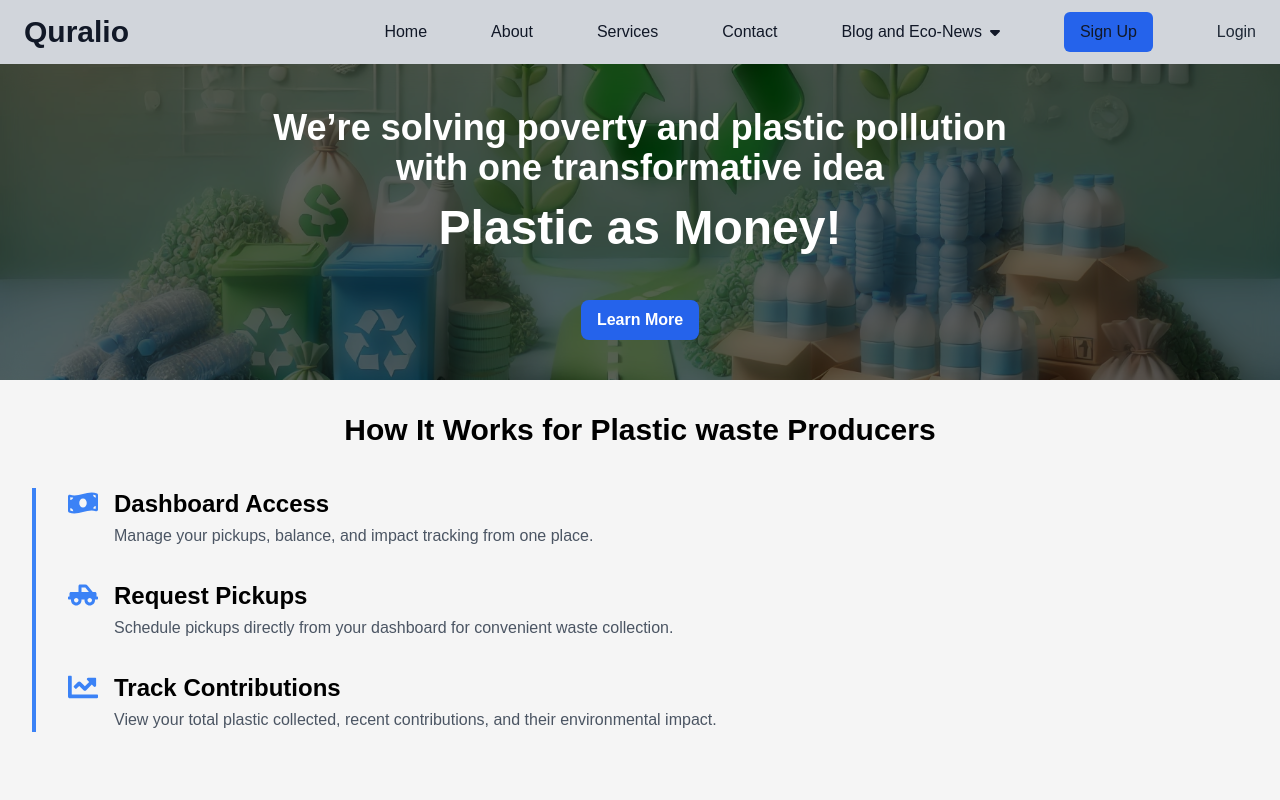
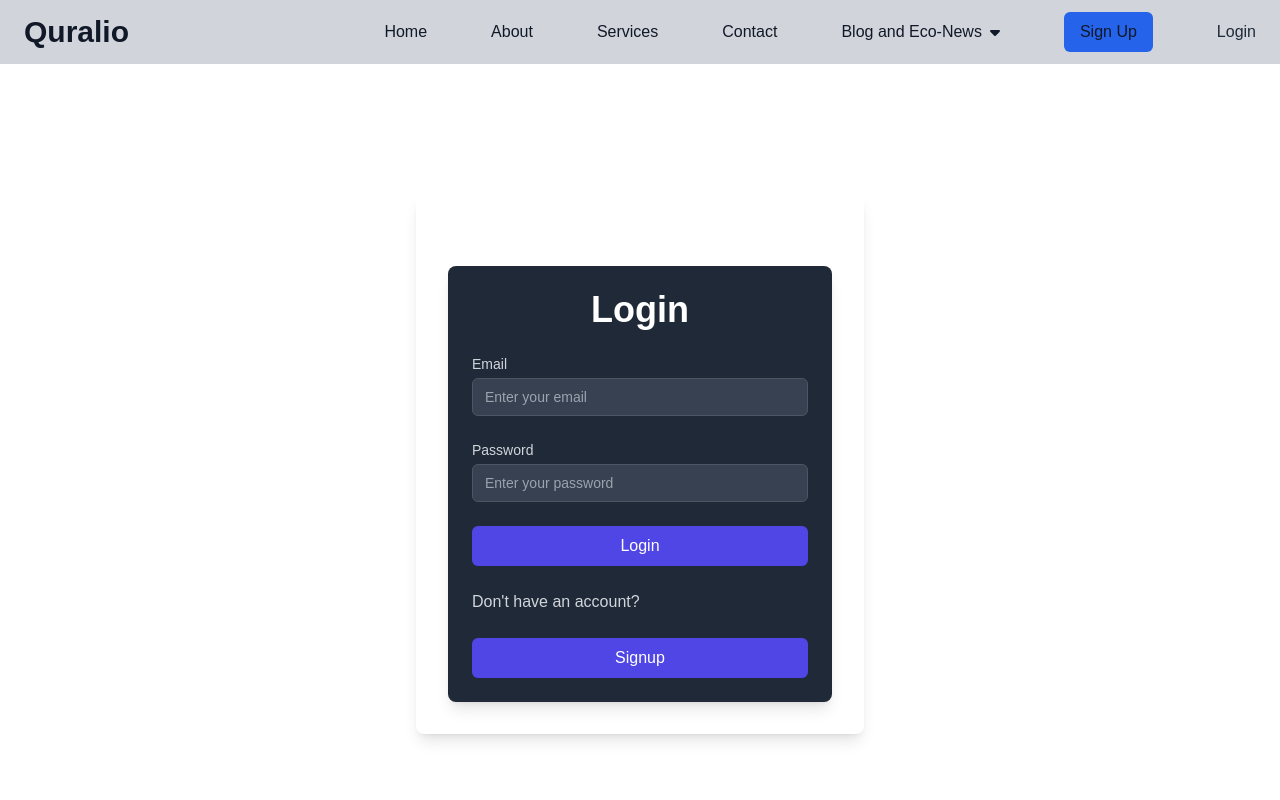
Before and after one commit to duresaguye/Quralio, a Next.js app: page / in a window 1280 px wide. Shown: the top 800 px of the page. Built offline with nearby package versions, Linux system fonts and the light colour scheme.

Commit message:
eslint rule modfied

```diff
--- a/src/app/page.js
+++ b/src/app/page.js
@@ -1,55 +1,77 @@
-// components/HomePage.js
+
 "use client";
 
-import { useRef } from 'react';
-import Sidebar from "@/components/Sidebar";
-import Testimonials from "@/components/Testimonials";
-import HowItWorks from "@/components/HowItWorks";
-import CallToAction from '@/components/CallToAction';
+import React, { useState } from 'react';
+import { useRouter } from 'next/navigation';
 
-export default function HomePage() {
-  // Create a reference for the How It Works section
-  const howItWorksRef = useRef(null);
+const Login = () => {
+    const router = useRouter();
+    const [email, setEmail] = useState('');
+    const [password, setPassword] = useState('');
+    const [error, setError] = useState('');
 
-  // Function to scroll to the How It Works section
-  const scrollToHowItWorks = () => {
-    if (howItWorksRef.current) {
-      howItWorksRef.current.scrollIntoView({ behavior: 'smooth' });
+    const handleSubmit = async (e) => {
+        e.preventDefault();
+        const result = await signIn('credentials', {
+            redirect: false,
+            email,
+            password,
+        });
+
+        if (result.ok) {
+            router.push('/');
+        } else {
+            setError('Invalid email or password');
         }
     };
 
     return (
-    <div className="flex flex-col min-h-screen">
-        <div className="relative flex flex-col items-center justify-center bg-cover bg-center"
-             style={{ backgroundImage: "url('/background.webp')" }}
+        <div className="min-h-screen bg-white text-white flex items-center justify-center">
+            <div className="relative z-10 w-full max-w-md bg-opacity-90 p-8 rounded-lg shadow-lg text-white">
+                <form onSubmit={handleSubmit} className="space-y-6 bg-gray-800 p-6 rounded-lg shadow-lg mt-10">
+                    {error && <p className="text-red-500">{error}</p>}
+                    <h1 className="text-4xl font-bold mb-6 text-center">Login</h1>
+                    <div>
+                        <label htmlFor="email" className="block text-sm font-medium text-gray-300 mb-1">Email</label>
+                        <input
+                            type="email"
+                            id="email"
+                            value={email}
+                            onChange={(e) => setEmail(e.target.value)}
+                            className="w-full px-3 py-2 border border-gray-600 rounded-md bg-gray-700 text-gray-200 placeholder-gray-400 focus:outline-none focus:ring-indigo-500 focus:border-indigo-500 sm:text-sm"
+                            placeholder="Enter your email"
+                            required
+                        />
+                    </div>
+                    <div>
+                        <label htmlFor="password" className="block text-sm font-medium text-gray-300 mb-1">Password</label>
+                        <input
+                            type="password"
+                            id="password"
+                            value={password}
+                            onChange={(e) => setPassword(e.target.value)}
+                            className="w-full px-3 py-2 border border-gray-600 rounded-md bg-gray-700 text-gray-200 placeholder-gray-400 focus:outline-none focus:ring-indigo-500 focus:border-indigo-500 sm:text-sm"
+                            placeholder="Enter your password"
+                            required
+                        />
+                    </div>
+                    <button
+                        type="submit"
+                        className="bg-indigo-600 text-white px-4 py-2 rounded-md hover:bg-indigo-700 w-full transition duration-300"
                     >
-          {/* Background blur overlay */}
-          <div className="absolute inset-0 bg-black opacity-60 backdrop-blur-md"></div>
-
-          <h1 className="text-2xl md:text-4xl font-bold text-white text-center mb-4 relative z-10 mt-11">
-            We’re solving poverty and plastic pollution
-            <br />
-            with one transformative idea
-          </h1>
-          <p className="text-3xl md:text-5xl font-bold text-white text-center mb-8 relative z-10">
-            Plastic as Money!
-          </p>
-
+                        Login
+                    </button>
+                    <p className="mt-4 text-gray-300">Don&apos;t have an account?</p>
                     <button
-            onClick={scrollToHowItWorks}
-            className="mt-4 px-4 py-2 mb-10 bg-blue-600 text-white font-semibold rounded-lg hover:bg-blue-700 transition relative z-10"
+                        onClick={() => router.push('/signup')}
+                        className="bg-indigo-600 text-white px-4 py-2 rounded-md hover:bg-indigo-700 w-full transition duration-300"
                     >
-            Learn More
+                        Signup
                     </button>
+                </form>
             </div>
-
-      {/* How It Works Section with ref */}
-      <div ref={howItWorksRef}>
-        <HowItWorks />
-      </div>
-
-      <Testimonials />
-      <CallToAction />
         </div>
     );
-}
+};
+
+export default Login;
--- a/src/app/services/page.js
+++ b/src/app/services/page.js
@@ -1,3 +1,4 @@
+/* eslint-disable react/no-unescaped-entities */
 'use client';
 
 import React from 'react';
@@ -108,7 +109,7 @@ const ServicePage = () => {
 
                     <Typography variant="subtitle1" sx={{ fontWeight: 'bold' }}>How can I get started with a service?</Typography>
                     <Typography variant="body2" color="textSecondary" paragraph>
-                        Each service has a &quot;"Learn More"&quot;  or &quot;"Get Started"&quot;  button. Simply click to explore or begin.
+                        Each service has a &quot;Learn More&quot; or &quot;Get Started&quot; button. Simply click to explore or begin.
                     </Typography>
                 </Box>
             </Box>
--- a/src/components/Testimonials.js
+++ b/src/components/Testimonials.js
@@ -1,3 +1,4 @@
+/* eslint-disable react/no-unescaped-entities */
 'use client';
 
 import { useEffect, useRef } from 'react';
@@ -31,7 +32,7 @@ export default function Testimonials() {
     },
     {
       name: "Rita Garcia",
-      text: "I love the concept of using plastic as money! It's eco-friendly and practical.",
+      text: "I love the concept of using plastic as money! It is eco-friendly and practical.",
     },
     {
       name: "Samuel Lee",
```
Lines whose indentation alone changed are shown as unchanged.
